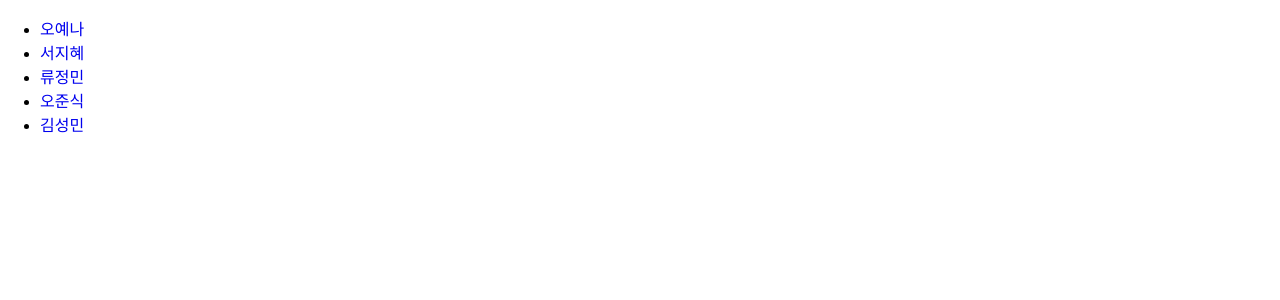
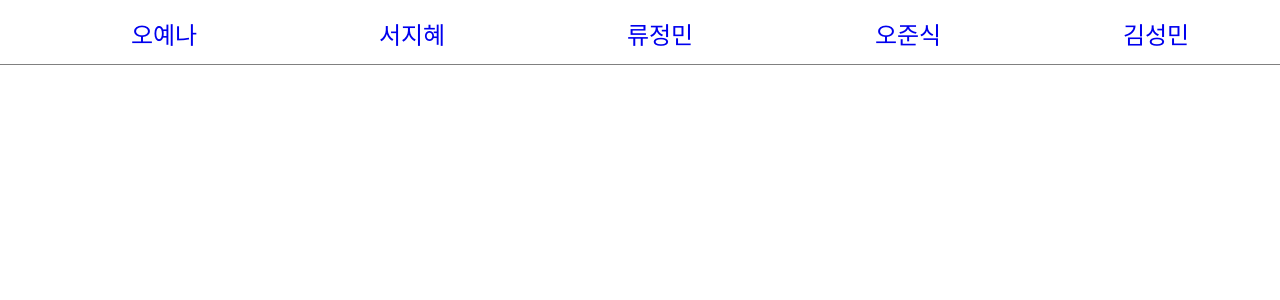
Before and after one commit to ParkEunwoo/untitle_web, a React (Create React App) app: page / in a window 1280 px wide. Shown: the top 300 px of the page. Built offline with nearby package versions, Linux system fonts and the light colour scheme.

Commit message:
menu style

```diff
--- /dev/null
+++ b/src/components/Menu.css
@@ -0,0 +1,11 @@
+.menuList{
+    display: flex;
+    list-style: none;
+    justify-content: space-around;
+    padding-bottom:1%;
+    border-bottom: gray 1px solid;
+}
+
+.menuItem{
+    font-size: 1.5em;
+}
--- a/src/components/Menu.js
+++ b/src/components/Menu.js
@@ -1,15 +1,16 @@
 import React from 'react';
+import './Menu.css';
 import { NavLink } from 'react-router-dom';
 
 const Menu = () => {
     return(
         <div>
-            <ul>
-                <li><NavLink to="/yena">오예나</NavLink></li>
-                <li><NavLink to="/jihye">서지혜</NavLink></li>
-                <li><NavLink to="/jungmin">류정민</NavLink></li>
-                <li><NavLink to="/junsik">오준식</NavLink></li>
-                <li><NavLink to="/sungmin">김성민</NavLink></li>
+            <ul className='menuList'>
+                <li className="menuItem"><NavLink to="/yena">오예나</NavLink></li>
+                <li className="menuItem"><NavLink to="/jihye">서지혜</NavLink></li>
+                <li className="menuItem"><NavLink to="/jungmin">류정민</NavLink></li>
+                <li className="menuItem"><NavLink to="/junsik">오준식</NavLink></li>
+                <li className="menuItem"><NavLink to="/sungmin">김성민</NavLink></li>
             </ul>
         </div>
     );
```
